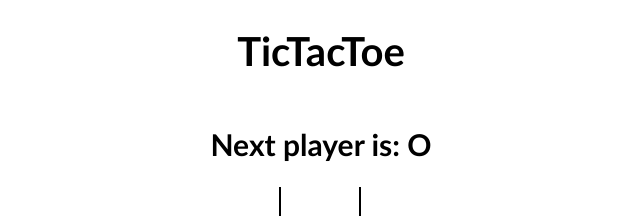
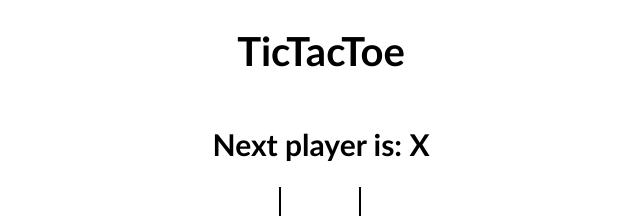
Before and after one commit to aditya31Sharma/tictactoe, a React (Vite) app: page / in a window 1280 px wide. Shown: the top 216 px of the page, without its empty margins (319-959 px from the left). Built offline with nearby package versions, Linux system fonts and the light colour scheme.

Commit message:
States now are game history

```diff
--- a/src/App.jsx
+++ b/src/App.jsx
@@ -1,37 +1,46 @@
 import React, { useState } from 'react';
 import './styles/root.scss';
-import Board from './components/Board'
-import {calculateWinner} from './helpers'
+import Board from './components/Board';
+import { calculateWinner } from './helpers';
 
 const App = () => {
+  // const [board, setBoard] = useState(Array(9).fill(null));
+  // const [isXNext, setXNext] = useState(false);
+  const [history, setHistory] = useState([
+    { board: Array(9).fill(null), isXNext: true },
+  ]);
+  const [currentMove, setCurrentMove] = useState(0);
+  const current = history[currentMove];
+  console.log(history);
 
-  const [board, setBoard] = useState(Array(9).fill(null));
-  const [isXNext, setXNext] = useState(false);
-  console.log(board);
-
-  const winner =calculateWinner(board)
-  const message= winner? `Winner is ${winner}` : ` Next player is: ${isXNext?'X':'O'}`
+  const winner = calculateWinner(current.board);
+  const message = winner
+    ? `Winner is ${winner}`
+    : ` Next player is: ${current.isXNext ? 'X' : 'O'}`;
 
   const handleSquareClick = position => {
-    if (board[position] || winner) {
+    if (current.board[position] || winner) {
       return;
     }
-    setBoard(prevState => {
-      return prevState.map((square, pos) => {
+    setHistory(prevState => {
+      const last = prevState[prevState.length - 1];
+
+      const newBoard = last.board.map((square, pos) => {
         if (pos === position) {
-          return isXNext ? 'X' : 'O';
+          return last.isXNext ? 'X' : 'O';
         }
         return square;
       });
+      return prevState.concat({ board: newBoard, isXNext: !last.isXNext });
     });
-    setXNext(!isXNext);
+    setCurrentMove(prevState=>prevState+1);
   };
 
   return (
     <div className="app">
       <h1>TicTacToe</h1>
       <h2>{message}</h2>
-      <Board board={board} handleSquareClick={handleSquareClick} />
+      <Board board={current.board} handleSquareClick={handleSquareClick} />
     </div>
   );
 };
--- a/src/components/Board.jsx
+++ b/src/components/Board.jsx
@@ -1,7 +1,6 @@
 import React from 'react';
 import Square from './Square';
-const Board = ({board,handleSquareClick}) => {
-
+const Board = ({ board, handleSquareClick }) => {
   const renderSquare = position => {
     return (
       <Square
```
